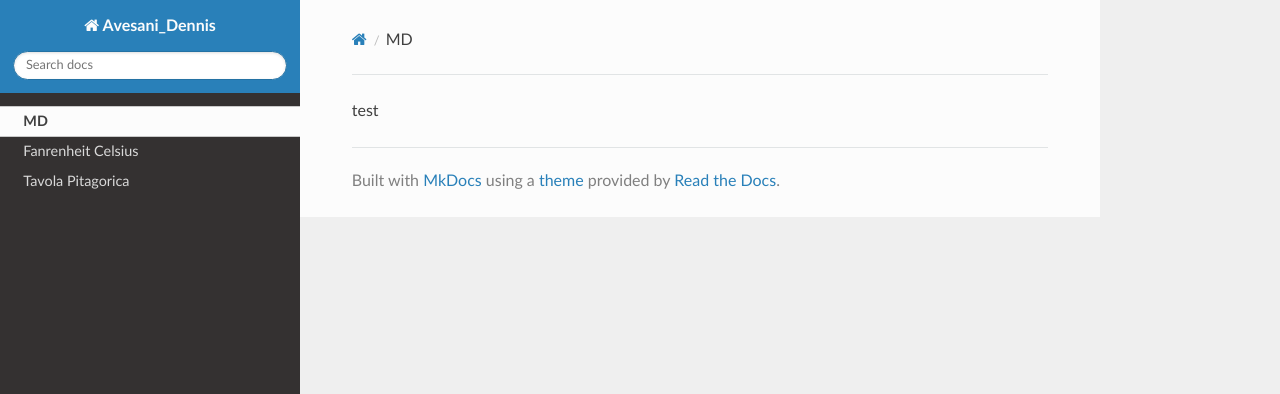
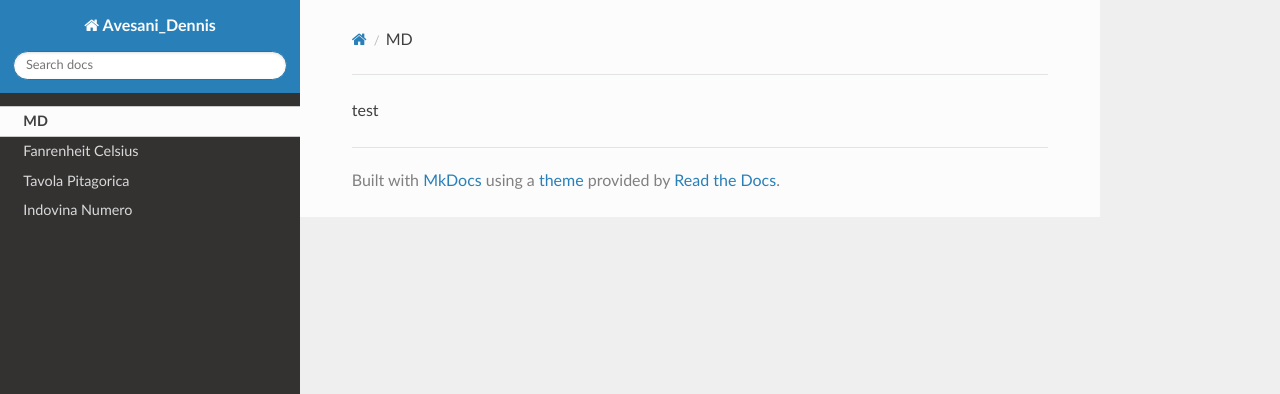
Before and after one commit to avesanidennis/AvesaniDennis-5AI-2020-2021-, an MkDocs documentation site: the page built from docs/index.md, in a window 1280 px wide. Shown: the top 394 px of the page. Built offline with MkDocs 1.6.1, drawn with Linux system fonts in a browser that asks for light colours; nearby versions of some CDN libraries.

Commit message:
Update mkdocs.yml

```diff
--- a/mkdocs.yml
+++ b/mkdocs.yml
@@ -4,5 +4,6 @@ nav:
     - 'MD': 'index.md'
     - 'Fanrenheit Celsius': 'fanrenheit_celsius.php'
     - 'Tavola Pitagorica': 'tavola_pitagorica.php'
+    - 'Indovina Numero': 'indovinanumero.php'
 theme:
     name: readthedocs
```
